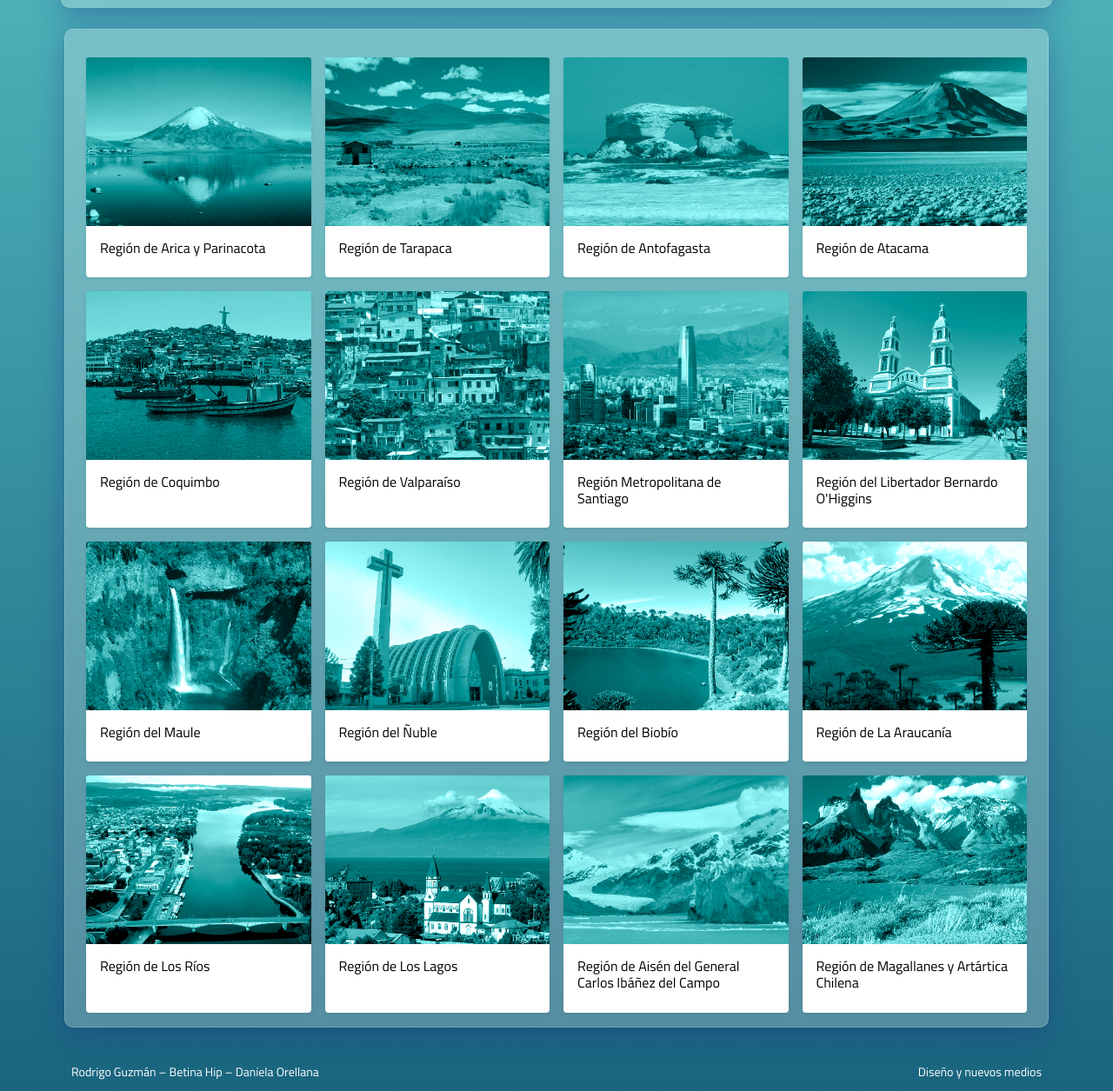
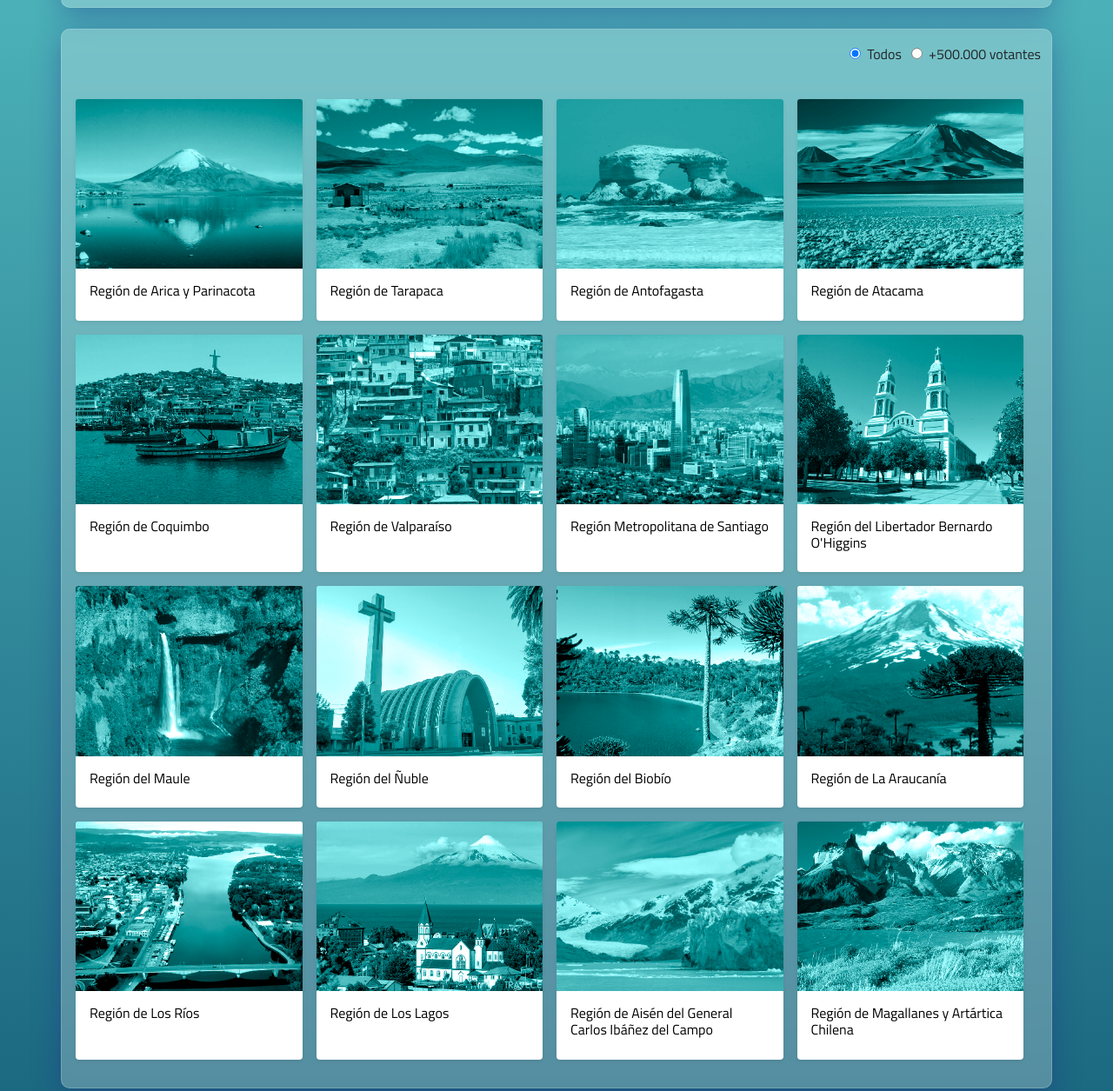
Before and after one commit to dnonuevosmedios-11/distritos-electorales, a plain HTML site: page index.html in a window 1280 px wide. Shown: the part 325-1580 px from the top of the page at 87% size. Drawn offline with nearby package versions, Linux system fonts and the light colour scheme.

Commit message:
Add files via upload

```diff
--- a/index.html
+++ b/index.html
@@ -27,27 +27,27 @@
             </div>
         </header>
         <main class="container">
-            <!--- filtro votantes
-            <div class="row mt-4 glass p-2">
-                <div class="col">
-                    <form>
+
+            <div class="row mt-4 glass">
+                <div class="col mt-3 text-end">
+                    <form id="opciones">
                         <input type="radio" name="votos" value="todos" checked>
                         <label for="todos" class="ms-1">Todos &nbsp;</label>
                         <input type="radio" name="votos" value="votantes">
                         <label for="votantes" class="ms-1">+500.000 votantes</label>
                     </form>
                 </div>
+                <div class="row g-3 d-flex align-items-stretch p-3 mt-2 mb-3" id="aca">
+                </div>
             </div>
-            --->
-            <div class="row g-3 d-flex align-items-stretch glass p-3 my-4" id="aca">
-            </div>
+
         </main>
 
         <footer>
             <div class="container">
                 <div class="row pt-3 pb-1">
                     <div class="col">
-                        <p class="small d-flex justify-content-between align-items-center"><a href="https://github.com/dnonuevosmedios-11">Rodrigo Guzmán – Betina Hip – Daniela Orellana</a><a href="https://github.com/profesorfaco/dno037-2021">Diseño y nuevos medios</a></p>
+                        <p class="small d-flex justify-content-between align-items-center mt-4"><a href="https://github.com/dnonuevosmedios-11">Rodrigo Guzmán – Betina Hip – Daniela Orellana</a><a href="https://github.com/profesorfaco/dno037-2021">Diseño y nuevos medios</a></p>
                     </div>
                 </div>
             </div>
@@ -55,8 +55,8 @@
 
         <div class="modal fade" id="unModal" tabindex="-1" aria-labelledby="nombreRegion" aria-hidden="true">
             <div class="modal-dialog modal-lg">
-                <div class="modal-content">
-                    <div class="modal-header bg-light">
+                <div class="modal-content" style="background:rgb(84,184,189);color:white;">
+                    <div class="modal-header">
                         <h5 class="modal-title" id="nombreRegion"></h5>
                         <button type="button" class="btn-close" data-bs-dismiss="modal" aria-label="Close"></button>
                     </div>
--- a/script.js
+++ b/script.js
@@ -16,7 +16,6 @@ Papa.parse("https://raw.githubusercontent.com/dnonuevosmedios-11/distritos-elect
                 region +
                 "</h3></div></div>";
         });
-
         var link = document.getElementsByTagName("main")[0].getElementsByTagName("a");
 
         // Busque la lógica y mejórela
@@ -30,7 +29,7 @@ Papa.parse("https://raw.githubusercontent.com/dnonuevosmedios-11/distritos-elect
             });
             console.log(info);
             document.getElementById("nombreRegion").innerHTML = regiones[0];
-            document.getElementById("contenido").innerHTML = '<img src="images/region-01.jpg" class="w-100"/><table class="table"><thead><tr><th class="text-center">Distrito</th><th>Comuna</th><th class="text-end">Electores</th></tr></thead><tbody></tbody><table class="table">';
+            document.getElementById("contenido").innerHTML = '<img src="images/region-01.jpg" class="w-100"/><table class="table" style="color:white;"><thead><tr><th class="text-center">Distrito</th><th>Comuna</th><th class="text-end">Electores</th></tr></thead><tbody></tbody><table class="table">';
             var total = 0;
             info.forEach(function (elemento) {
                 document.getElementsByTagName("tbody")[0].innerHTML +=
--- a/style.css
+++ b/style.css
@@ -2,7 +2,7 @@
 
 body {
 	font-family: 'Titillium Web', sans-serif;
-	 background: rgb(25,100,126);
+	background: rgb(25,100,126);
 	background: linear-gradient(0deg, rgba(25,100,126,1) 0%, rgba(88,196,198,1) 100%);
 }
 
@@ -33,3 +33,7 @@ footer a:hover{
 	color: rgb(255,255,255);
 	text-decoration: underline;
 }
+
+#opciones{
+    padding:0;
+}
```
